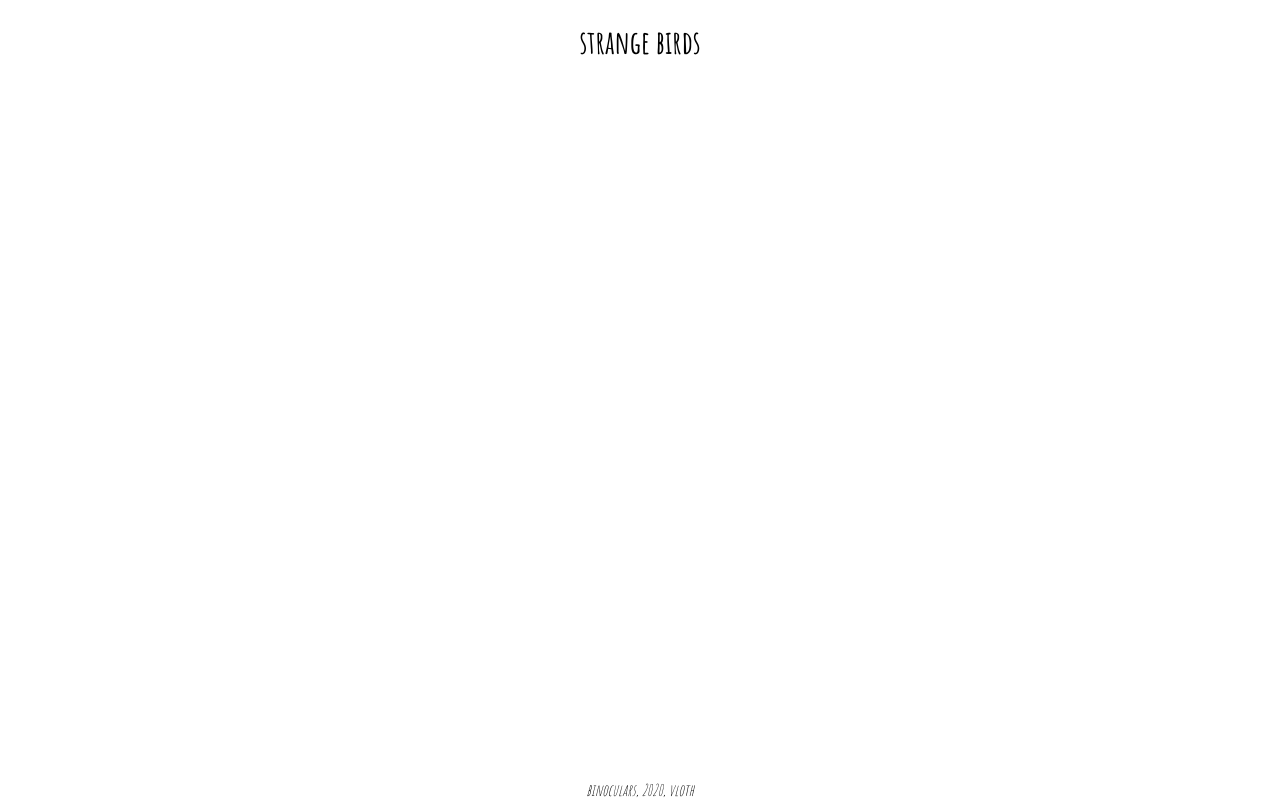
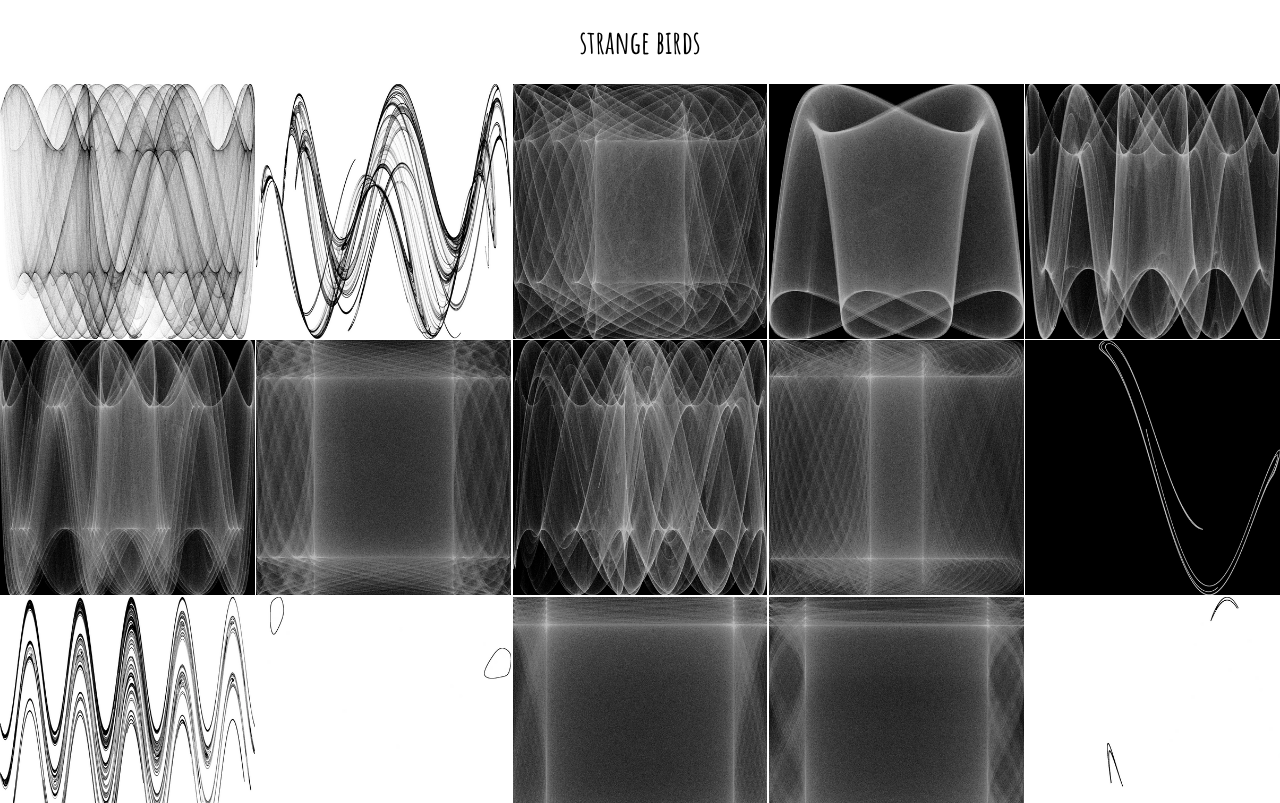
Before and after one commit to vloth/bird, a plain HTML site: page index.html in a window 1280 px wide. Shown: the top 803 px of the page. Drawn offline with nearby package versions, Linux system fonts and the light colour scheme.

Commit message:
Deploying to gh-pages from @ vloth/bird@02b346decbea39b835417704a56bb39e3bc64e00 🚀

```diff
--- a/index.html
+++ b/index.html
@@ -13,157 +13,157 @@
     <main>
 
     <div class='bird'>
-      <img src="assets/thumb/Amsterdam-2020-07-28-06:00:00" alt="" />
+      <img src="assets/thumb/Amsterdam-2020-07-28-06:00:00.png" alt="" />
       <span class='description'>Amsterdam 2020-07-28 06:00:00</span>
     </div>
 
     <div class='bird'>
-      <img src="assets/thumb/Amsterdam-2020-07-29-21:00:00" alt="" />
+      <img src="assets/thumb/Amsterdam-2020-07-29-21:00:00.png" alt="" />
       <span class='description'>Amsterdam 2020-07-29 21:00:00</span>
     </div>
 
     <div class='bird'>
-      <img src="assets/thumb/Bangkok-2020-07-28-00:00:00" alt="" />
+      <img src="assets/thumb/Bangkok-2020-07-28-00:00:00.png" alt="" />
       <span class='description'>Bangkok 2020-07-28 00:00:00</span>
     </div>
 
     <div class='bird'>
-      <img src="assets/thumb/Bangkok-2020-07-29-21:00:00" alt="" />
+      <img src="assets/thumb/Bangkok-2020-07-29-21:00:00.png" alt="" />
       <span class='description'>Bangkok 2020-07-29 21:00:00</span>
     </div>
 
     <div class='bird'>
-      <img src="assets/thumb/Cairo-2020-07-28-00:00:00" alt="" />
+      <img src="assets/thumb/Cairo-2020-07-28-00:00:00.png" alt="" />
       <span class='description'>Cairo 2020-07-28 00:00:00</span>
     </div>
 
     <div class='bird'>
-      <img src="assets/thumb/Cairo-2020-07-29-21:00:00" alt="" />
+      <img src="assets/thumb/Cairo-2020-07-29-21:00:00.png" alt="" />
       <span class='description'>Cairo 2020-07-29 21:00:00</span>
     </div>
 
     <div class='bird'>
-      <img src="assets/thumb/Colombo-2020-07-27-21:00:00" alt="" />
+      <img src="assets/thumb/Colombo-2020-07-27-21:00:00.png" alt="" />
       <span class='description'>Colombo 2020-07-27 21:00:00</span>
     </div>
 
     <div class='bird'>
-      <img src="assets/thumb/Istanbul-2020-07-27-21:00:00" alt="" />
+      <img src="assets/thumb/Istanbul-2020-07-27-21:00:00.png" alt="" />
       <span class='description'>Istanbul 2020-07-27 21:00:00</span>
     </div>
 
     <div class='bird'>
-      <img src="assets/thumb/Istanbul-2020-07-29-21:00:00" alt="" />
+      <img src="assets/thumb/Istanbul-2020-07-29-21:00:00.png" alt="" />
       <span class='description'>Istanbul 2020-07-29 21:00:00</span>
     </div>
 
     <div class='bird'>
-      <img src="assets/thumb/Jakarta-2020-07-27-21:00:00" alt="" />
+      <img src="assets/thumb/Jakarta-2020-07-27-21:00:00.png" alt="" />
       <span class='description'>Jakarta 2020-07-27 21:00:00</span>
     </div>
 
     <div class='bird'>
-      <img src="assets/thumb/Jerusalem-2020-07-27-21:00:00" alt="" />
+      <img src="assets/thumb/Jerusalem-2020-07-27-21:00:00.png" alt="" />
       <span class='description'>Jerusalem 2020-07-27 21:00:00</span>
     </div>
 
     <div class='bird'>
-      <img src="assets/thumb/Kabul-2020-07-27-21:00:00" alt="" />
+      <img src="assets/thumb/Kabul-2020-07-27-21:00:00.png" alt="" />
       <span class='description'>Kabul 2020-07-27 21:00:00</span>
     </div>
 
     <div class='bird'>
-      <img src="assets/thumb/Karachi-2020-07-27-21:00:00" alt="" />
+      <img src="assets/thumb/Karachi-2020-07-27-21:00:00.png" alt="" />
       <span class='description'>Karachi 2020-07-27 21:00:00</span>
     </div>
 
     <div class='bird'>
-      <img src="assets/thumb/Karachi-2020-07-29-21:00:00" alt="" />
+      <img src="assets/thumb/Karachi-2020-07-29-21:00:00.png" alt="" />
       <span class='description'>Karachi 2020-07-29 21:00:00</span>
     </div>
 
     <div class='bird'>
-      <img src="assets/thumb/Lima-2020-07-27-21:00:00" alt="" />
+      <img src="assets/thumb/Lima-2020-07-27-21:00:00.png" alt="" />
       <span class='description'>Lima 2020-07-27 21:00:00</span>
     </div>
 
     <div class='bird'>
-      <img src="assets/thumb/London-2020-07-27-21:00:00" alt="" />
+      <img src="assets/thumb/London-2020-07-27-21:00:00.png" alt="" />
       <span class='description'>London 2020-07-27 21:00:00</span>
     </div>
 
     <div class='bird'>
-      <img src="assets/thumb/Manila-2020-07-28-06:00:00" alt="" />
+      <img src="assets/thumb/Manila-2020-07-28-06:00:00.png" alt="" />
       <span class='description'>Manila 2020-07-28 06:00:00</span>
     </div>
 
     <div class='bird'>
-      <img src="assets/thumb/Manila-2020-07-29-21:00:00" alt="" />
+      <img src="assets/thumb/Manila-2020-07-29-21:00:00.png" alt="" />
       <span class='description'>Manila 2020-07-29 21:00:00</span>
     </div>
 
     <div class='bird'>
-      <img src="assets/thumb/Moscow-2020-07-27-21:00:00" alt="" />
+      <img src="assets/thumb/Moscow-2020-07-27-21:00:00.png" alt="" />
       <span class='description'>Moscow 2020-07-27 21:00:00</span>
     </div>
 
     <div class='bird'>
-      <img src="assets/thumb/Moscow-2020-07-29-21:00:00" alt="" />
+      <img src="assets/thumb/Moscow-2020-07-29-21:00:00.png" alt="" />
       <span class='description'>Moscow 2020-07-29 21:00:00</span>
     </div>
 
     <div class='bird'>
-      <img src="assets/thumb/New-Delhi-2020-07-27-21:00:00" alt="" />
+      <img src="assets/thumb/New-Delhi-2020-07-27-21:00:00.png" alt="" />
       <span class='description'>New Delhi 2020-07-27 21:00:00</span>
     </div>
 
     <div class='bird'>
-      <img src="assets/thumb/New-York-2020-07-27-21:00:00" alt="" />
+      <img src="assets/thumb/New-York-2020-07-27-21:00:00.png" alt="" />
       <span class='description'>New York 2020-07-27 21:00:00</span>
     </div>
 
     <div class='bird'>
-      <img src="assets/thumb/Paris-2020-07-27-21:00:00" alt="" />
+      <img src="assets/thumb/Paris-2020-07-27-21:00:00.png" alt="" />
       <span class='description'>Paris 2020-07-27 21:00:00</span>
     </div>
 
     <div class='bird'>
-      <img src="assets/thumb/Pucon-2021-06-08-15:00:00" alt="" />
+      <img src="assets/thumb/Pucon-2021-06-08-15:00:00.png" alt="" />
       <span class='description'>Pucón 2021-06-08 15:00:00</span>
     </div>
 
     <div class='bird'>
-      <img src="assets/thumb/Shanghai-2020-07-27-21:00:00" alt="" />
+      <img src="assets/thumb/Shanghai-2020-07-27-21:00:00.png" alt="" />
       <span class='description'>Shanghai 2020-07-27 21:00:00</span>
     </div>
 
     <div class='bird'>
-      <img src="assets/thumb/Stockholm-2020-07-27-21:00:00" alt="" />
+      <img src="assets/thumb/Stockholm-2020-07-27-21:00:00.png" alt="" />
       <span class='description'>Stockholm 2020-07-27 21:00:00</span>
     </div>
 
     <div class='bird'>
-      <img src="assets/thumb/Sao-Paulo-2020-07-27-21:00:00" alt="" />
+      <img src="assets/thumb/Sao-Paulo-2020-07-27-21:00:00.png" alt="" />
       <span class='description'>São Paulo 2020-07-27 21:00:00</span>
     </div>
 
     <div class='bird'>
-      <img src="assets/thumb/Sao-Paulo-2020-07-29-21:00:00" alt="" />
+      <img src="assets/thumb/Sao-Paulo-2020-07-29-21:00:00.png" alt="" />
       <span class='description'>São Paulo 2020-07-29 21:00:00</span>
     </div>
 
     <div class='bird'>
-      <img src="assets/thumb/Tokyo-2020-07-27-21:00:00" alt="" />
+      <img src="assets/thumb/Tokyo-2020-07-27-21:00:00.png" alt="" />
       <span class='description'>Tokyo 2020-07-27 21:00:00</span>
     </div>
 
     <div class='bird'>
-      <img src="assets/thumb/Toronto-2020-07-27-21:00:00" alt="" />
+      <img src="assets/thumb/Toronto-2020-07-27-21:00:00.png" alt="" />
       <span class='description'>Toronto 2020-07-27 21:00:00</span>
     </div>
 
     <div class='bird'>
-      <img src="assets/thumb/Łodz-2020-07-27-21:00:00" alt="" />
+      <img src="assets/thumb/Łodz-2020-07-27-21:00:00.png" alt="" />
       <span class='description'>Łódź 2020-07-27 21:00:00</span>
     </div>
 
```
